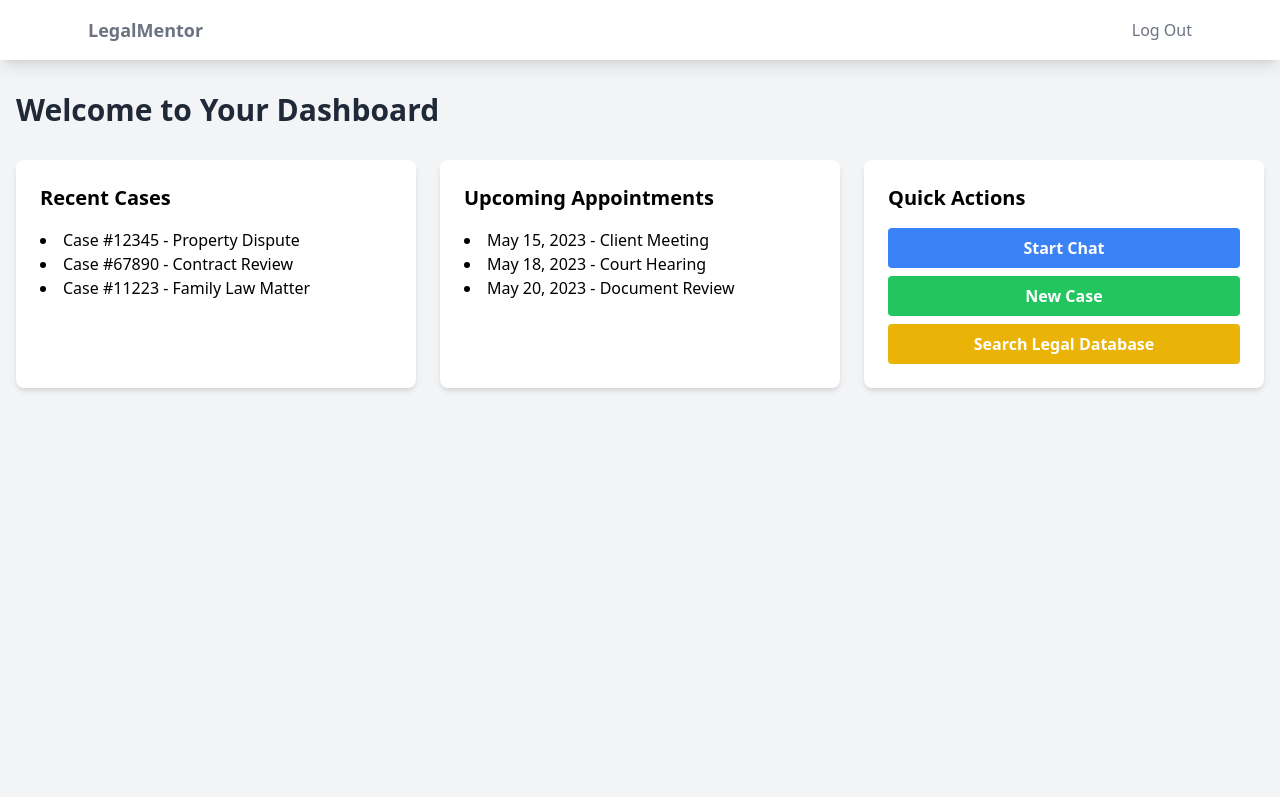
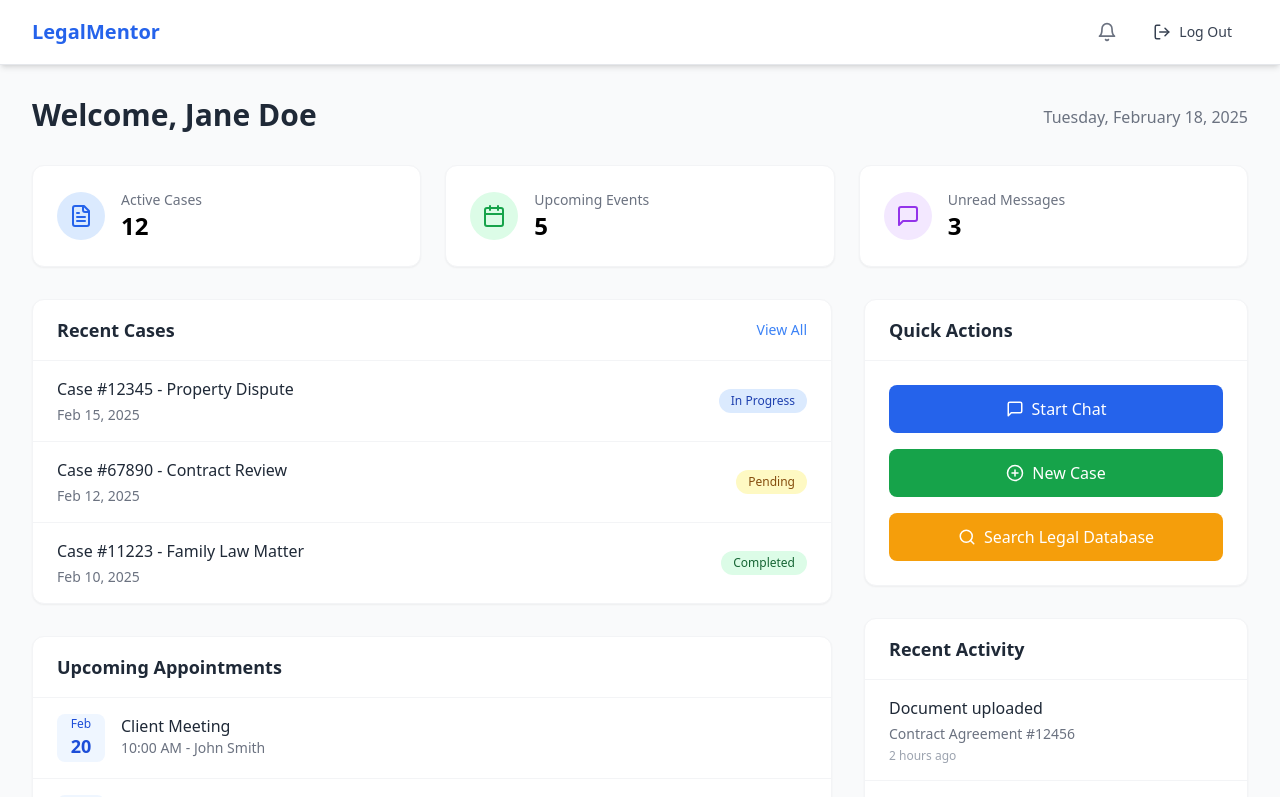
Before and after one commit to faisal-javed1/LegalMentor, a React (Create React App) app: page /dashboard in a window 1280 px wide. Shown: the top 797 px of the page. Built offline with nearby package versions, Linux system fonts and the light colour scheme.

Commit message:
Update Dashboard.tsx

```diff
--- a/src/components/Dashboard.tsx
+++ b/src/components/Dashboard.tsx
@@ -1,56 +1,188 @@
 import React from 'react';
 import { Link } from 'react-router-dom';
+import { Bell, FileText, Calendar, MessageSquare, Search, PlusCircle, LogOut } from 'lucide-react';
 
 const Dashboard = () => {
   return (
-    <div className="min-h-screen bg-gray-100">
-      <nav className="bg-white shadow-lg">
-        <div className="max-w-6xl mx-auto px-4">
-          <div className="flex justify-between">
-            <div className="flex space-x-7">
-              <div>
-                <a href="#" className="flex items-center py-4 px-2">
-                  <span className="font-semibold text-gray-500 text-lg">LegalMentor</span>
-                </a>
+    <div className="min-h-screen bg-gray-50">
+      {/* Navbar */}
+      <nav className="bg-white shadow-md border-b border-gray-200">
+        <div className="max-w-7xl mx-auto px-4 sm:px-6 lg:px-8">
+          <div className="flex justify-between h-16">
+            <div className="flex items-center">
+              <span className="text-blue-600 font-bold text-xl">LegalMentor</span>
             </div>
-            </div>
-            <div className="hidden md:flex items-center space-x-3 ">
-              <Link to="/" className="py-2 px-2 font-medium text-gray-500 rounded hover:bg-blue-500 hover:text-white transition duration-300">Log Out</Link>
+            <div className="flex items-center">
+              <button className="p-2 rounded-full text-gray-500 hover:bg-gray-100 mr-3">
+                <Bell size={20} />
+              </button>
+              <Link
+                to="/"
+                className="flex items-center py-2 px-4 text-sm font-medium text-gray-700 hover:bg-blue-500 hover:text-white rounded-md transition duration-200"
+              >
+                <LogOut size={18} className="mr-2" />
+                Log Out
+              </Link>
             </div>
           </div>
         </div>
       </nav>
-      <div className="container mx-auto px-4 py-8">
-        <h1 className="text-3xl font-bold text-gray-800 mb-8">Welcome to Your Dashboard</h1>
-        <div className="grid grid-cols-1 md:grid-cols-2 lg:grid-cols-3 gap-6">
-          <div className="bg-white p-6 rounded-lg shadow-md">
-            <h2 className="text-xl font-semibold mb-4">Recent Cases</h2>
-            <ul className="list-disc list-inside">
-              <li>Case #12345 - Property Dispute</li>
-              <li>Case #67890 - Contract Review</li>
-              <li>Case #11223 - Family Law Matter</li>
-            </ul>
+
+      {/* Main Content */}
+      <div className="max-w-7xl mx-auto px-4 sm:px-6 lg:px-8 py-8">
+        <div className="mb-8 flex flex-col sm:flex-row sm:items-center sm:justify-between">
+          <h1 className="text-3xl font-bold text-gray-800">Welcome, Jane Doe</h1>
+          <p className="text-gray-500 mt-1">Tuesday, February 18, 2025</p>
         </div>
-          <div className="bg-white p-6 rounded-lg shadow-md">
-            <h2 className="text-xl font-semibold mb-4">Upcoming Appointments</h2>
-            <ul className="list-disc list-inside">
-              <li>May 15, 2023 - Client Meeting</li>
-              <li>May 18, 2023 - Court Hearing</li>
-              <li>May 20, 2023 - Document Review</li>
-            </ul>
+
+        {/* Summary Cards */}
+        <div className="grid grid-cols-1 md:grid-cols-3 gap-6 mb-8">
+          <div className="bg-white rounded-xl shadow-sm border border-gray-100 p-6 hover:shadow-md transition duration-200">
+            <div className="flex items-center">
+              <div className="bg-blue-100 p-3 rounded-full">
+                <FileText size={24} className="text-blue-600" />
               </div>
-          <div className="bg-white p-6 rounded-lg shadow-md">
-            <h2 className="text-xl font-semibold mb-4">Quick Actions</h2>
-            <div className="space-y-2">
-              <Link to="/chat" className="block w-full text-center bg-blue-500 hover:bg-blue-600 text-white font-bold py-2 px-4 rounded">
+              <div className="ml-4">
+                <p className="text-sm font-medium text-gray-500">Active Cases</p>
+                <p className="text-2xl font-semibold">12</p>
+              </div>
+            </div>
+          </div>
+
+          <div className="bg-white rounded-xl shadow-sm border border-gray-100 p-6 hover:shadow-md transition duration-200">
+            <div className="flex items-center">
+              <div className="bg-green-100 p-3 rounded-full">
+                <Calendar size={24} className="text-green-600" />
+              </div>
+              <div className="ml-4">
+                <p className="text-sm font-medium text-gray-500">Upcoming Events</p>
+                <p className="text-2xl font-semibold">5</p>
+              </div>
+            </div>
+          </div>
+
+          <div className="bg-white rounded-xl shadow-sm border border-gray-100 p-6 hover:shadow-md transition duration-200">
+            <div className="flex items-center">
+              <div className="bg-purple-100 p-3 rounded-full">
+                <MessageSquare size={24} className="text-purple-600" />
+              </div>
+              <div className="ml-4">
+                <p className="text-sm font-medium text-gray-500">Unread Messages</p>
+                <p className="text-2xl font-semibold">3</p>
+              </div>
+            </div>
+          </div>
+        </div>
+
+        {/* Main Content Grid */}
+        <div className="grid grid-cols-1 lg:grid-cols-3 gap-8">
+          {/* Left Column */}
+          <div className="lg:col-span-2 space-y-8">
+            {/* Recent Cases */}
+            <div className="bg-white rounded-xl shadow-sm border border-gray-100 overflow-hidden">
+              <div className="flex items-center justify-between px-6 py-4 border-b border-gray-100">
+                <h2 className="text-lg font-semibold text-gray-800">Recent Cases</h2>
+                <button className="text-blue-500 hover:text-blue-700 text-sm font-medium">View All</button>
+              </div>
+              <div className="divide-y divide-gray-100">
+                {[
+                  { id: '12345', title: 'Property Dispute', status: 'In Progress', date: 'Feb 15, 2025' },
+                  { id: '67890', title: 'Contract Review', status: 'Pending', date: 'Feb 12, 2025' },
+                  { id: '11223', title: 'Family Law Matter', status: 'Completed', date: 'Feb 10, 2025' },
+                ].map(item => (
+                  <div key={item.id} className="px-6 py-4 hover:bg-gray-50 transition duration-150">
+                    <div className="flex items-center justify-between">
+                      <div>
+                        <p className="font-medium text-gray-800">Case #{item.id} - {item.title}</p>
+                        <p className="text-sm text-gray-500 mt-1">{item.date}</p>
+                      </div>
+                      <span className={`px-3 py-1 text-xs font-medium rounded-full ${
+                        item.status === 'In Progress' ? 'bg-blue-100 text-blue-800' :
+                        item.status === 'Pending' ? 'bg-yellow-100 text-yellow-800' :
+                        'bg-green-100 text-green-800'
+                      }`}>
+                        {item.status}
+                      </span>
+                    </div>
+                  </div>
+                ))}
+              </div>
+            </div>
+
+            {/* Calendar Section */}
+            <div className="bg-white rounded-xl shadow-sm border border-gray-100 overflow-hidden">
+              <div className="px-6 py-4 border-b border-gray-100">
+                <h2 className="text-lg font-semibold text-gray-800">Upcoming Appointments</h2>
+              </div>
+              <div className="divide-y divide-gray-100">
+                {[
+                  { date: 'Feb 20, 2025', time: '10:00 AM', event: 'Client Meeting', client: 'John Smith' },
+                  { date: 'Feb 22, 2025', time: '2:00 PM', event: 'Court Hearing', client: 'Robertson v. Daniels' },
+                  { date: 'Feb 25, 2025', time: '11:30 AM', event: 'Document Review', client: 'Estate Planning' },
+                ].map((appointment, index) => (
+                  <div key={index} className="px-6 py-4 hover:bg-gray-50 transition duration-150">
+                    <div className="flex">
+                      <div className="mr-4 flex-shrink-0">
+                        <div className="w-12 h-12 bg-blue-50 rounded-lg flex flex-col items-center justify-center">
+                          <span className="text-xs font-medium text-blue-700">{appointment.date.split(' ')[0]}</span>
+                          <span className="text-lg font-bold text-blue-700">{appointment.date.split(' ')[1].replace(',', '')}</span>
+                        </div>
+                      </div>
+                      <div>
+                        <p className="font-medium text-gray-800">{appointment.event}</p>
+                        <p className="text-sm text-gray-500">{appointment.time} - {appointment.client}</p>
+                      </div>
+                    </div>
+                  </div>
+                ))}
+              </div>
+            </div>
+          </div>
+
+          {/* Right Column */}
+          <div className="space-y-8">
+            {/* Quick Actions */}
+            <div className="bg-white rounded-xl shadow-sm border border-gray-100 overflow-hidden">
+              <div className="px-6 py-4 border-b border-gray-100">
+                <h2 className="text-lg font-semibold text-gray-800">Quick Actions</h2>
+              </div>
+              <div className="p-6 space-y-4">
+                <Link
+                  to="/chat"
+                  className="flex items-center justify-center w-full bg-blue-600 hover:bg-blue-700 text-white font-medium py-3 px-4 rounded-lg transition duration-200"
+                >
+                  <MessageSquare size={18} className="mr-2" />
                   Start Chat
                 </Link>
-              <button className="w-full bg-green-500 hover:bg-green-600 text-white font-bold py-2 px-4 rounded">
+                <button className="flex items-center justify-center w-full bg-green-600 hover:bg-green-700 text-white font-medium py-3 px-4 rounded-lg transition duration-200">
+                  <PlusCircle size={18} className="mr-2" />
                   New Case
                 </button>
-              <button className="w-full bg-yellow-500 hover:bg-yellow-600 text-white font-bold py-2 px-4 rounded">
+                <button className="flex items-center justify-center w-full bg-amber-500 hover:bg-amber-600 text-white font-medium py-3 px-4 rounded-lg transition duration-200">
+                  <Search size={18} className="mr-2" />
                   Search Legal Database
                 </button>
+              </div>
+            </div>
+
+            {/* Recent Activity */}
+            <div className="bg-white rounded-xl shadow-sm border border-gray-100 overflow-hidden">
+              <div className="px-6 py-4 border-b border-gray-100">
+                <h2 className="text-lg font-semibold text-gray-800">Recent Activity</h2>
+              </div>
+              <div className="divide-y divide-gray-100">
+                {[
+                  { action: 'Document uploaded', info: 'Contract Agreement #12456', time: '2 hours ago' },
+                  { action: 'New message', info: 'From: Michael Johnson', time: 'Yesterday' },
+                  { action: 'Case status updated', info: 'Case #67890 marked as pending', time: 'Yesterday' },
+                ].map((activity, index) => (
+                  <div key={index} className="px-6 py-4 hover:bg-gray-50 transition duration-150">
+                    <p className="font-medium text-gray-800">{activity.action}</p>
+                    <p className="text-sm text-gray-500 mt-1">{activity.info}</p>
+                    <p className="text-xs text-gray-400 mt-1">{activity.time}</p>
+                  </div>
+                ))}
+              </div>
             </div>
           </div>
         </div>
```
Lines whose indentation alone changed are shown as unchanged.
